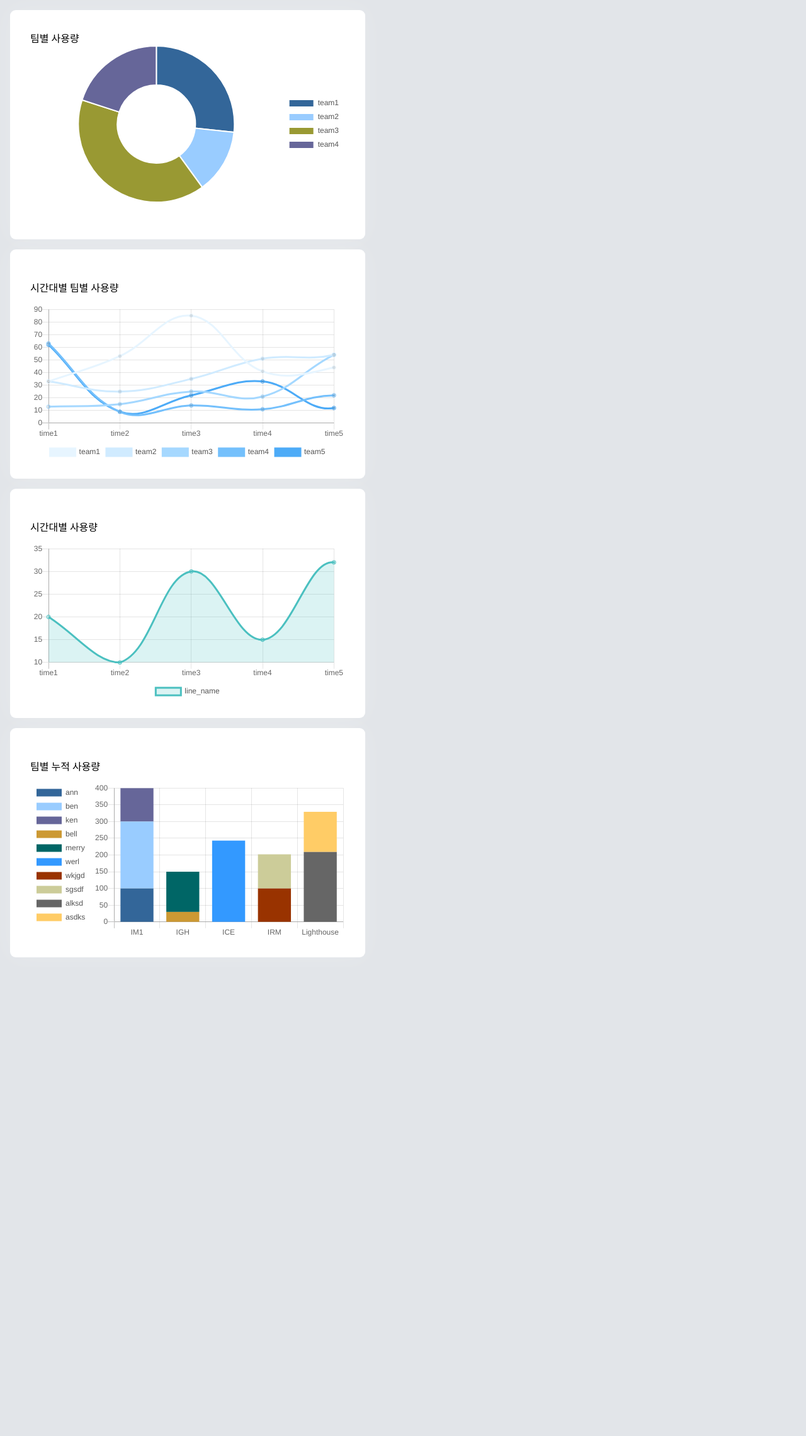
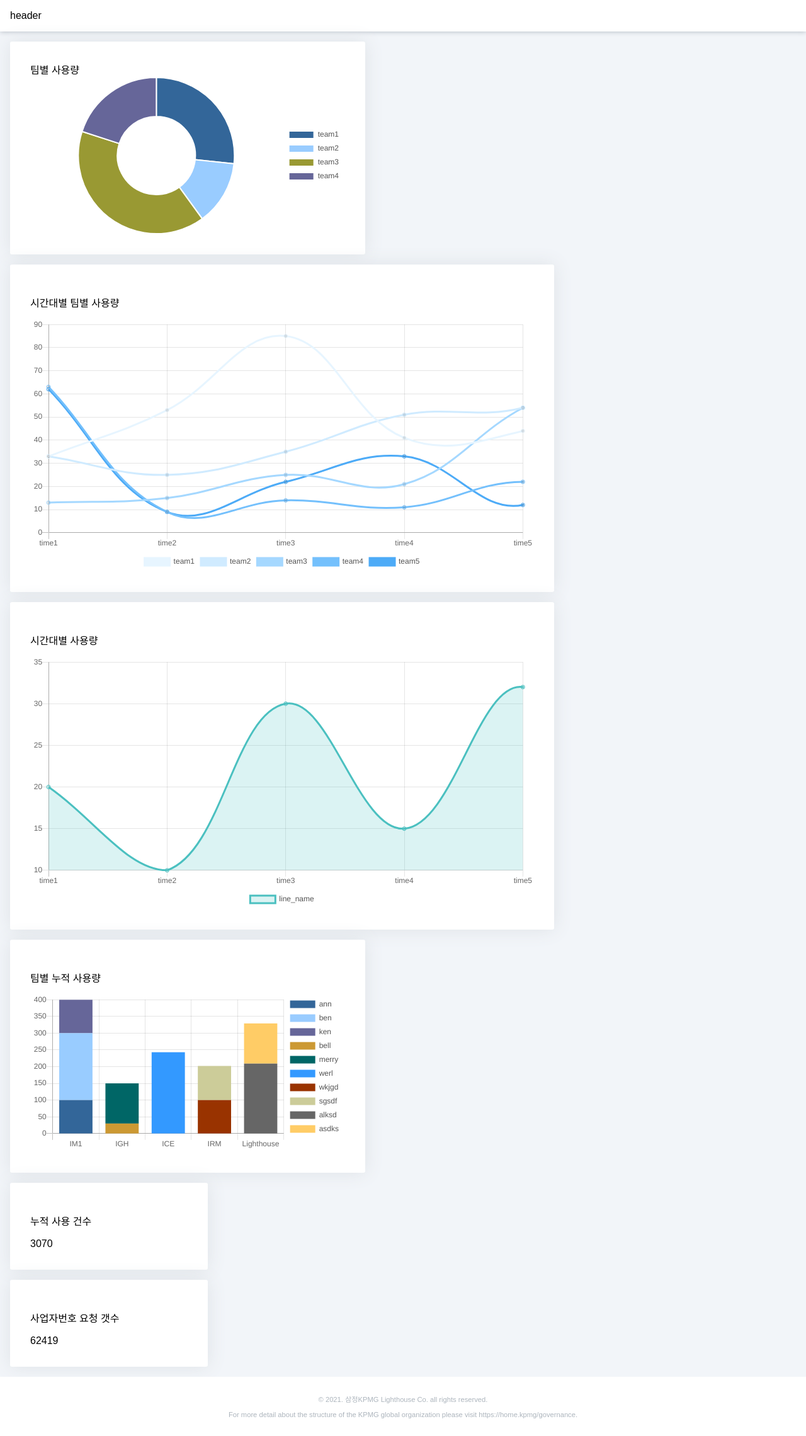
Before and after one commit to Seungyoonkim66/react_dashboard_template, a React (Create React App) app: page / in a window 1280 px wide. Shown: the whole page at 63% size. Before the commit the page ends 1536 px from the top, so only its background shows below. Built offline with nearby package versions, Linux system fonts and the light colour scheme.

Commit message:
add footer header

```diff
--- a/public/index.html
+++ b/public/index.html
@@ -2,12 +2,14 @@
 <html lang="en">
 
 <head>
-  <meta charset="utf-8" />
+  <meta charset="UTF-8" />
   <style>
     body{
       margin: 0;
       padding: 0;
-      background: #e2e5e9;
+      background: #f2f5f9;
+      font-family: Arial, Helvetica, sans-serif;
+      height: 100%;
     }
   </style>
   <title>Dashboard</title>
--- a/src/App.js
+++ b/src/App.js
@@ -1,12 +1,18 @@
 import React from 'react';
+import styled from 'styled-components';
 import ChartContainer from './lib/styledComponents/ChartContainer';
+import Header from './components/common/Header';
+import Footer from './components/common/Footer';
+import Sidebar from './components/common/Sidebar';
 // data
 import * as data from './components/data/rawData';
-// chart templates
+// charts
 import UsagePerTeam from './components/charts/UsagePerTeam';
 import UsagePerHour from './components/charts/UsagePerHour';
 import UsagePerTeamHour from './components/charts/UsagePerTeamHour';
 import StackedUsagePerTeam from './components/charts/StackedUsagePerTeam';
+import StackedUsage from './components/charts/StackedUsage';
+import RequestCounts from './components/charts/RequestCounts';
 // color palette
 import palette from './lib/color/palette';
 import { chartColors1 } from './lib/color/chartColor';
@@ -14,23 +20,45 @@ import { chartColors1 } from './lib/color/chartColor';
 const chartColors = chartColors1;
 const chartColor = "75,192,192"; // as rgb
 
+const StyledApp = styled.div`
+  /* display: flex; */
+  /* flex-direction: row; */
+`;
+
 
 const App = () => {
   return (
-    <>
-      <ChartContainer width='500px' height='300px'>
+    <StyledApp>
+      <Header />
+      {/* <Sidebar /> */}
+      {/* default: width='500px' height='auto' */}
+      <div>
+        <ChartContainer>
           <UsagePerTeam rawData={data.usagePerTeamRawData} chartColors={chartColors} />
         </ChartContainer>
-      <ChartContainer width='500px' height='300px'>
+
+        <ChartContainer width='800px'>
           <UsagePerTeamHour rawData={data.usagePerTimeHourRawData} chartColors={palette.blue} />
         </ChartContainer>
-      <ChartContainer width='500px' height='300px'>
+
+        <ChartContainer width='800px'>
           <UsagePerHour rawData={data.usageParTimeRawData} chartColors={chartColor} />
         </ChartContainer>
-      <ChartContainer width='500px' height='300px'>
+
+        <ChartContainer>
           <StackedUsagePerTeam rawData={data.stackedUsagePerTeamRawData} chartColors={chartColors} />
         </ChartContainer>
-    </>
+
+        <ChartContainer width='250px'>
+          <StackedUsage rawData={data.StackedUsageRawData} />
+        </ChartContainer>
+
+        <ChartContainer width='250px' >
+          <RequestCounts rawData={data.RequestCountsRawData} />
+        </ChartContainer>
+      </div>
+      <Footer />
+    </StyledApp>
   );
 }
 
--- /dev/null
+++ b/src/components/charts/RequestCounts.js
@@ -0,0 +1,10 @@
+const RequestCounts = ({ rawData }) => {
+    return(
+        <div>
+            <p>{rawData.chartName}</p>
+            {rawData.data}
+        </div>
+    );
+}
+
+export default RequestCounts;
--- /dev/null
+++ b/src/components/charts/StackedUsage.js
@@ -0,0 +1,10 @@
+const StackedUsage = ({ rawData }) => {
+    return(
+        <div>
+            <p>{rawData.chartName}</p>
+            {rawData.data}
+        </div>
+    );
+}
+
+export default StackedUsage;
--- a/src/components/charts/StackedUsagePerTeam.js
+++ b/src/components/charts/StackedUsagePerTeam.js
@@ -5,7 +5,7 @@ const StackedUsagePerTeam = ({ rawData, chartColors }) => {
     const options = {
         legend: {
             display: true,
-            position: 'left',
+            position: 'right',
             labels: {
                 fontColor: '#555'
             }
--- /dev/null
+++ b/src/components/common/Footer.js
@@ -0,0 +1,23 @@
+import React from 'react';
+import styled from 'styled-components';
+import palette from '../../lib/color/palette';
+
+const StyledBox = styled.div`
+    background: ${palette.white};
+    padding: 1rem;
+    font-size: 0.7rem;
+    text-align: center;
+    color: ${palette.gray[5]};
+`;
+
+const Footer = () => {
+    return(
+        <StyledBox>
+            <p>© 2021. 삼정KPMG Lighthouse Co. all rights reserved.</p>
+            <p>For more detail about the structure of the KPMG global organization please visit https://home.kpmg/governance.</p>
+
+        </StyledBox>
+    );
+}
+
+export default Footer;
--- /dev/null
+++ b/src/components/common/Header.js
@@ -0,0 +1,20 @@
+import React from 'react';
+import styled from 'styled-components';
+import palette from '../../lib/color/palette';
+
+const StyledBox = styled.div`
+    background-color: ${palette.white};
+    padding: 1rem;
+    box-shadow: 0px 0px 8px ${palette.gray[5]};
+    z-index: 1;
+`;
+
+const Header = () => {
+    return(
+        <StyledBox>
+            header
+        </StyledBox>
+    );
+}
+
+export default Header;
--- /dev/null
+++ b/src/components/common/Sidebar.js
@@ -0,0 +1,21 @@
+import React from 'react';
+import styled from 'styled-components';
+import palette from '../../lib/color/palette';
+
+const StyledBox = styled.div`
+    background-color: ${palette.white};
+    padding: 1rem;
+    box-shadow: 0px 0px 8px ${palette.gray[2]};
+    height: 100%;
+    width: 150px;
+    position: fixed;
+`;
+
+const Sidebar = () => {
+    return(
+        <StyledBox>
+        </StyledBox>
+    );
+}
+
+export default Sidebar;
--- a/src/components/data/rawData.js
+++ b/src/components/data/rawData.js
@@ -87,3 +87,13 @@ export const stackedUsagePerTeamRawData = {
     },
   ]
 }
+
+export const StackedUsageRawData = {
+  chartName: '누적 사용 건수',
+  data: 3070
+}
+
+export const RequestCountsRawData = {
+  chartName: '사업자번호 요청 갯수',
+  data: 62419,
+};
--- a/src/lib/styledComponents/ChartContainer.js
+++ b/src/lib/styledComponents/ChartContainer.js
@@ -2,22 +2,23 @@ import styled from 'styled-components';
 import palette from '../color/palette';
 
 const StyledBox = styled.div`
-    border-radius: 9px;
-    background-color: rgba(255,255,255,1);
+    border-radius: 3px;
+    background-color: ${palette.white};
     margin: 1rem;
     padding: 2rem;
-    box-shadow: 0px 0px 40px rgba(255,255,255,0.2);
+    box-shadow: 0px 0px 30px ${palette.gray[3]};
     width: ${props => props.width || '500px'};
-    height: ${props => props.height || '300px'};
+    height: ${props => props.height || 'auto'};
     transition-duration: 0.2s;
-
     &:hover{
-        box-shadow: 0px 0px 40px #bdbdbd;
+        box-shadow:0px 0px 30px ${palette.gray[5]};
         transition-duration: 0.2s;
     }
+
 `;
 
 function ChartContainer ({ children, width, height }){
+
     return (
         <StyledBox width={width} height={height}>{children}</StyledBox>
     );
```
Lines whose indentation alone changed are shown as unchanged.
